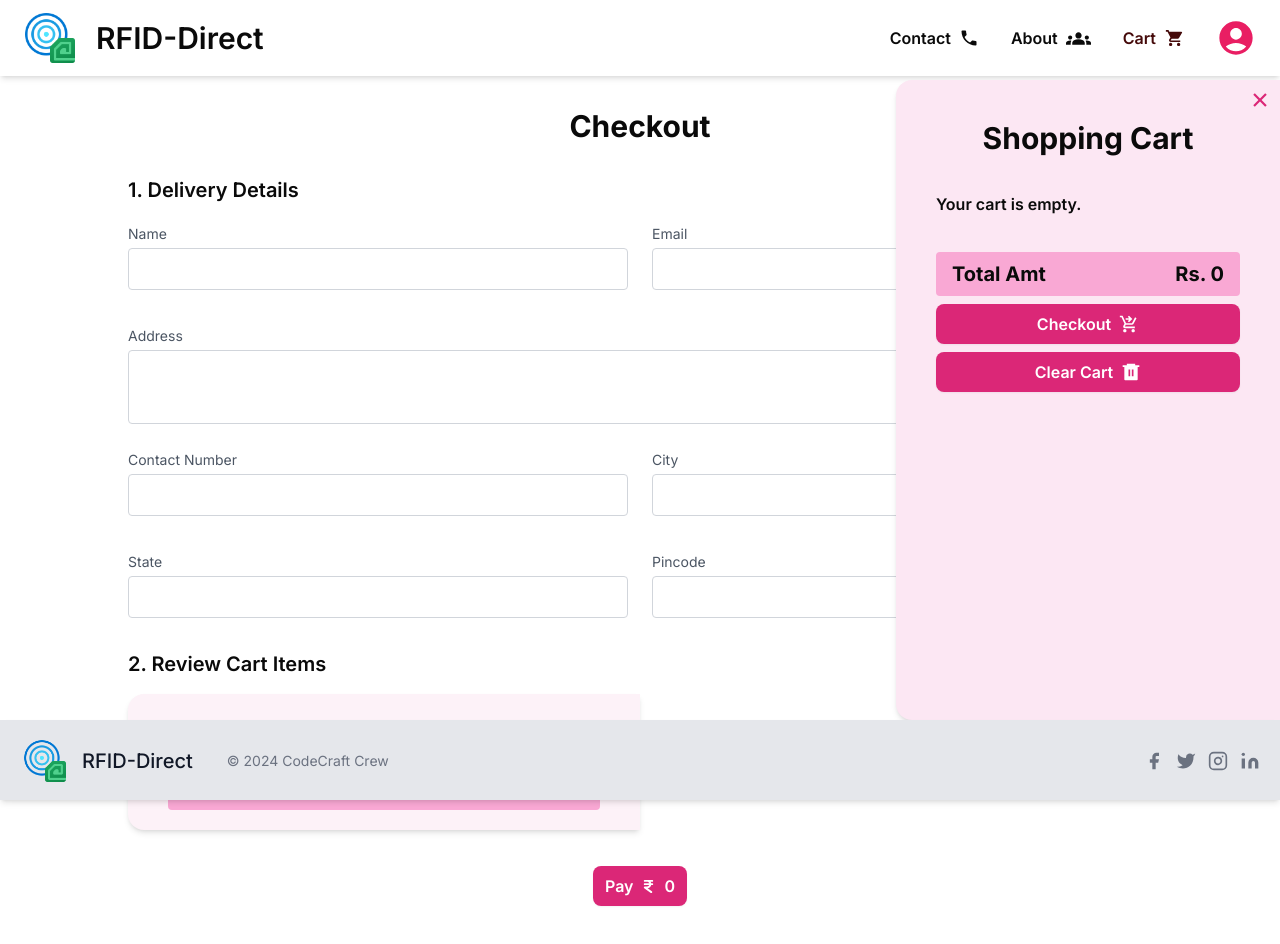
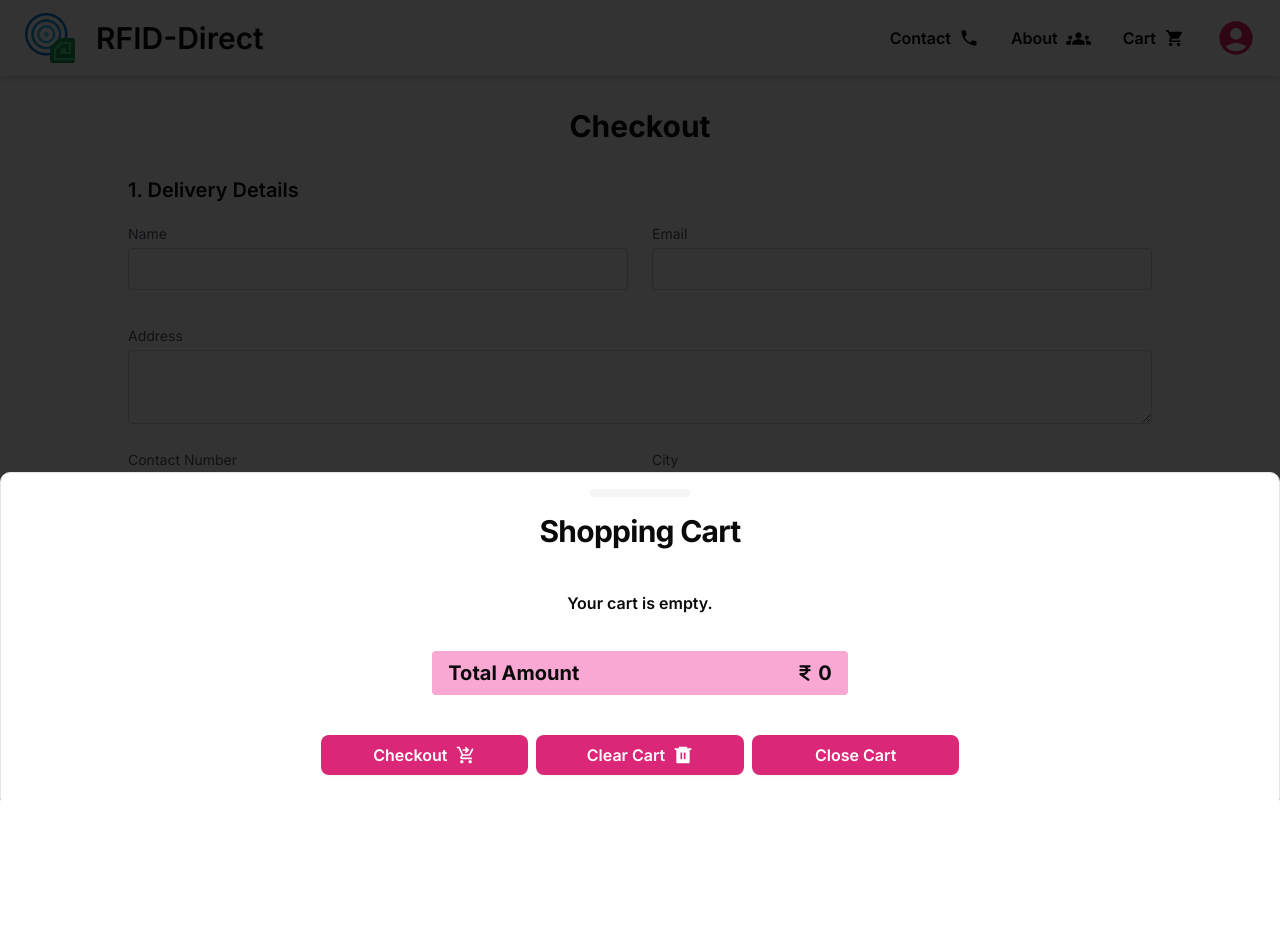
Before and after one commit to samkitsamsukha/rfid-direct-ecom, a Next.js app: page /checkout in a window 1280 px wide. Both pictures are taken after a click on the button "Cart". Shown: the top 944 px of the page. After the commit the page ends 800 px from the top, so only its background shows below. Built offline with nearby package versions, Linux system fonts and the light colour scheme.

Commit message:
Many fixes and improvements

```diff
--- a/components/Navbar.js
+++ b/components/Navbar.js
@@ -23,20 +23,32 @@ import {
 } from "@/components/ui/tooltip";
 import { Slide, ToastContainer, toast } from "react-toastify";
 import "react-toastify/dist/ReactToastify.css";
+import {
+	Drawer,
+	DrawerClose,
+	DrawerContent,
+	DrawerDescription,
+	DrawerFooter,
+	DrawerHeader,
+	DrawerTitle,
+	DrawerTrigger,
+} from "@/components/ui/drawer";
+import { Button } from "@/components/ui/button";
+import { FaIndianRupeeSign } from "react-icons/fa6";
 
 const Navbar = () => {
 	const { cart, addToCart, removeFromCart, clearCart, subTotal } =
 		useContext(CartContext);
 	// console.log(cart, addToCart, removeFromCart, clearCart, subTotal)
-	const toggleCart = () => {
-		if (ref.current.classList.contains("hidden")) {
-			ref.current.classList.remove("hidden");
-			// ref.current.classList.add("translate-x-0");
-		} else if (!ref.current.classList.contains("hidden")) {
-			ref.current.classList.add("hidden");
-			// ref.current.classList.remove("translate-x-0");
-		}
-	};
+	// const toggleCart = () => {
+	// 	if (ref.current.classList.contains("hidden")) {
+	// 		ref.current.classList.remove("hidden");
+	// 		// ref.current.classList.add("translate-x-0");
+	// 	} else if (!ref.current.classList.contains("hidden")) {
+	// 		ref.current.classList.add("hidden");
+	// 		// ref.current.classList.remove("translate-x-0");
+	// 	}
+	// };
 
 	const addNotif = () => {
 		toast.success("Added to cart successfully", {
@@ -105,27 +117,115 @@ const Navbar = () => {
 						<span className="">About</span>
 						<MdGroups size={25} />
 					</Link>
+					{/* <Link
+						className="flex font-semibold  w-full items-center space-x-2"
+						href={'localhost:8051'}
+					>
+						<span className="">Chat</span>
+						<MdGroups size={25} />
+					</Link> */}
+					<Drawer>
+						<DrawerTrigger className="flex font-semibold space-x-2 items-center cursor-pointer">
+							<div className="flex font-semibold space-x-2 text-black items-center cursor-pointer">
+								<span>Cart</span>
+								<IoMdCart size={20} />
+							</div>
+						</DrawerTrigger>
+						<DrawerContent>
+							<DrawerHeader>
+								<DrawerTitle className="text-3xl font-bold text-center">
+									Shopping Cart
+								</DrawerTitle>
+								<div className="flex flex-col items-center justify-center">
+									<ol className="list-decimal py-5">
+										{Object.keys(cart).length === 0 && (
+											<div className="my-4 text-base font-semibold">
+												Your cart is empty.
+											</div>
+										)}
+										{Object.keys(cart).map((k) => (
+											<li key={k}>
+												<div className="item flex my-5">
+													<div className="w-2/3 font-semibold">
+														{cart[k].name}
+													</div>
+													<div className="flex items-center justify-center w-1/3 font-semibold space-x-2">
+														<FaCircleMinus
+															onClick={() => {
+																removeNotif();
+																removeFromCart(
+																	k,
+																	1,
+																	cart[k].price,
+																	cart[k].name,
+																	cart[k].size,
+																	cart[k].variant
+																);
+															}}
+															className="cursor-pointer text-pink-600"
+															size={15}
+														/>
+														<p>{cart[k].qty}</p>
+														<FaCirclePlus
+															onClick={() => {
+																addNotif();
+																addToCart(
+																	k,
+																	1,
+																	cart[k].price,
+																	cart[k].name,
+																	cart[k].size,
+																	cart[k].variant
+																);
+															}}
+															className="cursor-pointer text-pink-600"
+															size={15}
+														/>
+													</div>
+												</div>
+											</li>
+										))}
+									</ol>
+									<div className="flex justify-between text-xl font-bold py-2 px-4 bg-pink-300 rounded w-full md:w-1/3">
+										<p>Total Amount</p>
+										<div className="flex items-center space-x-1">
+											<FaIndianRupeeSign size={18} />
+											<p>{subTotal}</p>
+										</div>
+									</div>
+								</div>
+							</DrawerHeader>
+							<DrawerFooter className="md:flex md:flex-row flex-col justify-center items-center">
+								<Link href={"/checkout"} className="md:w-1/6 w-2/5">
+									<button className="flex justify-center items-center text-center bg-pink-600 px-3 py-2 my-2 text-white font-semibold space-x-2 rounded-lg shadow-sm hover:bg-pink-500 duration-300 w-full">
+										<span>Checkout</span>
+										<MdShoppingCartCheckout size={20} />
+									</button>
+								</Link>
+								<div className="md:w-1/6 w-2/5">
+									<button
+										onClick={() => {
+											cartClearNotif();
+											clearCart();
+										}}
+										className="flex justify-center items-center text-center bg-pink-600 px-3 py-2 text-white font-semibold space-x-2 rounded-lg shadow-sm hover:bg-pink-500 duration-300 w-full"
+									>
+										<span>Clear Cart</span>
+										<RiDeleteBin6Fill size={20} />
+									</button>
+								</div>
+								<DrawerClose className="md:w-1/6 w-2/5">
+									<button
+										variant="outline"
+										className="mt-2 md:mt-0 bg-pink-600 px-3 py-2 text-white font-semibold space-x-2 rounded-lg shadow-sm hover:bg-pink-500 hover:text-white duration-300 w-full"
+									>
+										Close Cart
+									</button>
+								</DrawerClose>
+							</DrawerFooter>
+						</DrawerContent>
+					</Drawer>
 
-					<TooltipProvider>
-						<Tooltip>
-							<TooltipTrigger>
-								<button
-									onClick={toggleCart}
-									className="flex font-semibold space-x-2 text-red-950 items-center cursor-pointer"
-								>
-									<span>Cart</span>
-									<IoMdCart size={20} />
-								</button>
-							</TooltipTrigger>
-							<TooltipContent className="flex flex-col">
-								<Link href={'/checkout'} className="p-2 hover:bg-gray-100 rounded-md duration-300">Checkout</Link>
-								<button className="p-2 hover:bg-gray-100 rounded-md duration-300" onClick={()=>{
-									cartClearNotif();
-									clearCart();
-								}}>Clear Cart</button>
-							</TooltipContent>
-						</Tooltip>
-					</TooltipProvider>
 					<TooltipProvider>
 						<Tooltip>
 							<TooltipTrigger>
@@ -149,7 +249,8 @@ const Navbar = () => {
 					</TooltipProvider>
 				</ul>
 			</div>
-			<div
+
+			{/* <div
 				ref={ref}
 				className=" w-96 h-[80vh] sidecart absolute top-0 right-0 z-10 shadow-md rounded-bl-2xl rounded-tl-2xl my-20 bg-pink-100 p-10 transform transition-transform duration-300 hidden flex flex-col"
 			>
@@ -232,7 +333,7 @@ const Navbar = () => {
 					<span>Clear Cart</span>
 					<RiDeleteBin6Fill size={20} />
 				</button>
-			</div>
+			</div> */}
 		</div>
 	);
 };
--- a/package.json
+++ b/package.json
@@ -10,10 +10,13 @@
   },
   "dependencies": {
     "@radix-ui/react-dialog": "^1.0.5",
+    "@radix-ui/react-slot": "^1.0.2",
     "@radix-ui/react-tooltip": "^1.0.7",
+    "@stripe/stripe-js": "^4.0.0",
     "class-variance-authority": "^0.7.0",
     "clsx": "^2.1.1",
     "lucide-react": "^0.381.0",
+    "mongoose": "^8.4.4",
     "next": "14.2.3",
     "react": "^18",
     "react-dom": "^18",
--- /dev/null
+++ b/src/app/checkout/checkout.js
@@ -0,0 +1,10 @@
+import { loadStripe } from "@stripe/stripe-js";
+
+export async function checkout(){
+    let stripepromise = null;
+    let getstripe = () => {
+        if(!stripepromise){
+            loadStripe(process.env.NEXT_PUBLIC_API_KEY)
+        }
+    }
+}
--- a/src/app/checkout/page.js
+++ b/src/app/checkout/page.js
@@ -9,13 +9,61 @@ import { RiDeleteBin6Fill } from "react-icons/ri";
 import { useContext } from "react";
 import { CartContext } from "../../context/CartContext";
 import { FaIndianRupeeSign } from "react-icons/fa6";
+import { Slide, ToastContainer, toast } from "react-toastify";
+import "react-toastify/dist/ReactToastify.css";
+import Head from "next/head";
+import Script from "next/script";
 
 const Checkout = () => {
+
+	const addNotif = () => {
+		toast.success("Added to cart successfully", {
+			position: "bottom-right",
+			autoClose: 3000,
+			hideProgressBar: false,
+			closeOnClick: true,
+			pauseOnHover: true,
+			draggable: false,
+			progress: undefined,
+			theme: "colored",
+			transition: Slide,
+		});
+	};
+
+	const removeNotif = () => {
+		toast.success("Removed from cart successfully", {
+			position: "bottom-right",
+			autoClose: 3000,
+			hideProgressBar: false,
+			closeOnClick: true,
+			pauseOnHover: true,
+			draggable: false,
+			progress: undefined,
+			theme: "colored",
+			transition: Slide,
+		});
+	};
+
+	const cartClearNotif = () => {
+		toast.success("Cart cleared successfully", {
+			position: "bottom-right",
+			autoClose: 3000,
+			hideProgressBar: false,
+			closeOnClick: true,
+			pauseOnHover: true,
+			draggable: false,
+			progress: undefined,
+			theme: "colored",
+			transition: Slide,
+		});
+	};
 
   const { cart, addToCart, removeFromCart, clearCart, subTotal } = useContext(CartContext);
 
 	return (
 		<div className="container px-32 mb-32">
+			<Head><meta name="viewport" content="width=device-width, height=device-height, initial-scale=1.0, maximum-scale=1.0"/></Head>
+			<Script></Script>
 			<h1 className="text-3xl font-bold my-8 text-center">Checkout</h1>
 			<h2 className="font-semibold text-xl">1. Delivery Details</h2>
 			<div className="mx-auto flex my-4 space-x-6">
@@ -142,6 +190,7 @@ const Checkout = () => {
 													cart[k].size,
 													cart[k].variant
 												);
+												removeNotif();
 											}}
 											className="cursor-pointer text-pink-600"
 											size={15}
@@ -157,6 +206,7 @@ const Checkout = () => {
 													cart[k].size,
 													cart[k].variant
 												);
+												addNotif();
 											}}
 											className="cursor-pointer text-pink-600"
 											size={15}
--- a/src/app/login/page.js
+++ b/src/app/login/page.js
@@ -33,7 +33,7 @@ const Login = () => {
 							/>
 						</div>
 
-						<div className="mb-4 flex justify-between items-center">
+						<div className="mb-4 flex md:flex-row flex-col md:justify-between items-center">
 							<div>
               <input
 								type="checkbox"
--- /dev/null
+++ b/src/components/ui/button.jsx
@@ -0,0 +1,47 @@
+import * as React from "react"
+import { Slot } from "@radix-ui/react-slot"
+import { cva } from "class-variance-authority";
+
+import { cn } from "@/lib/utils"
+
+const buttonVariants = cva(
+  "inline-flex items-center justify-center whitespace-nowrap rounded-md text-sm font-medium ring-offset-background transition-colors focus-visible:outline-none focus-visible:ring-2 focus-visible:ring-ring focus-visible:ring-offset-2 disabled:pointer-events-none disabled:opacity-50",
+  {
+    variants: {
+      variant: {
+        default: "bg-primary text-primary-foreground hover:bg-primary/90",
+        destructive:
+          "bg-destructive text-destructive-foreground hover:bg-destructive/90",
+        outline:
+          "border border-input bg-background hover:bg-accent hover:text-accent-foreground",
+        secondary:
+          "bg-secondary text-secondary-foreground hover:bg-secondary/80",
+        ghost: "hover:bg-accent hover:text-accent-foreground",
+        link: "text-primary underline-offset-4 hover:underline",
+      },
+      size: {
+        default: "h-10 px-4 py-2",
+        sm: "h-9 rounded-md px-3",
+        lg: "h-11 rounded-md px-8",
+        icon: "h-10 w-10",
+      },
+    },
+    defaultVariants: {
+      variant: "default",
+      size: "default",
+    },
+  }
+)
+
+const Button = React.forwardRef(({ className, variant, size, asChild = false, ...props }, ref) => {
+  const Comp = asChild ? Slot : "button"
+  return (
+    (<Comp
+      className={cn(buttonVariants({ variant, size, className }))}
+      ref={ref}
+      {...props} />)
+  );
+})
+Button.displayName = "Button"
+
+export { Button, buttonVariants }
```
Also changed, not shown: models/Order.js (added, +33 -0 lines), models/Product.js (added, +39 -0 lines), models/User.js (added, +10 -0 lines), 2 other files (tests, documents, lock files or other folders).
